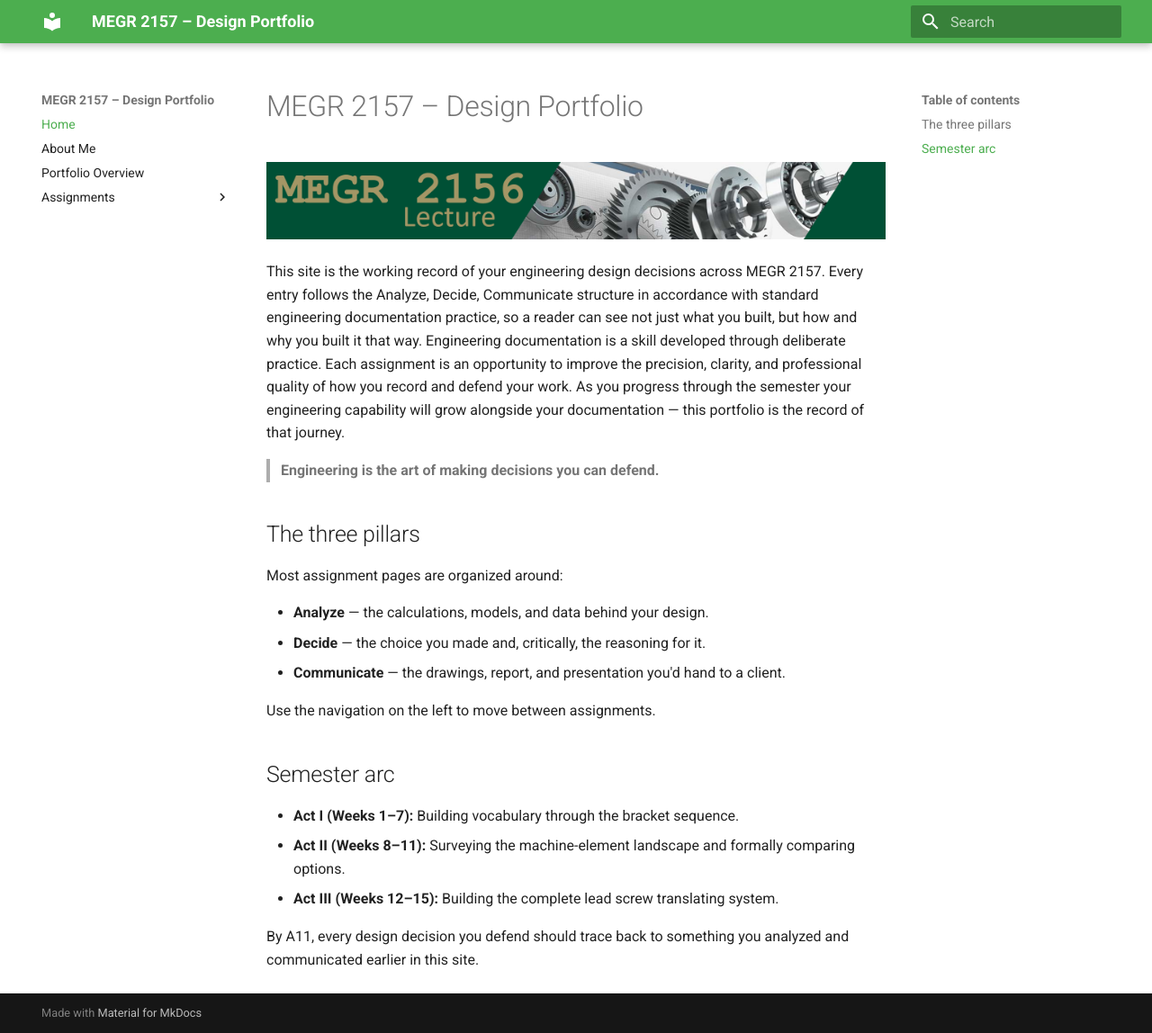
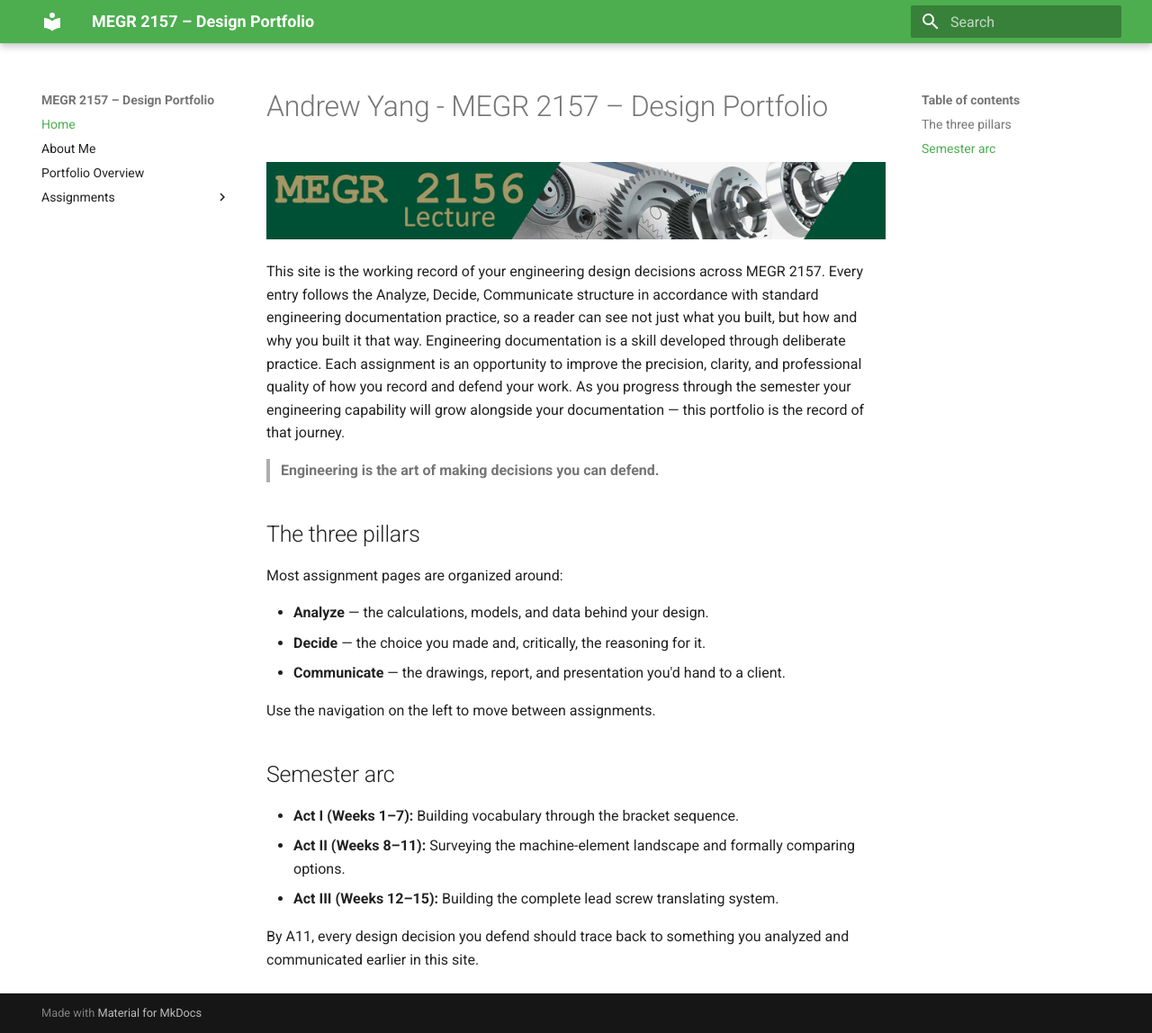
Before and after one commit to AndrewYang2428/AndrewYang-megr2157-portfolio, an MkDocs documentation site: the page built from docs/index.md, in a window 1280 px wide and 1148 px high. Shown: the whole window at 90% size. Built offline with MkDocs 1.6.1 and Material for MkDocs 9.7.7, drawn with Linux system fonts in a browser that asks for light colours.

Commit message:
Update title in index.md to include author name

```diff
--- a/docs/index.md
+++ b/docs/index.md
@@ -1,4 +1,4 @@
-# MEGR 2157 – Design Portfolio
+# Andrew Yang - MEGR 2157 – Design Portfolio
 
 ![MEGR 2156-7 Title](MEGR2156title.png)
 
```
